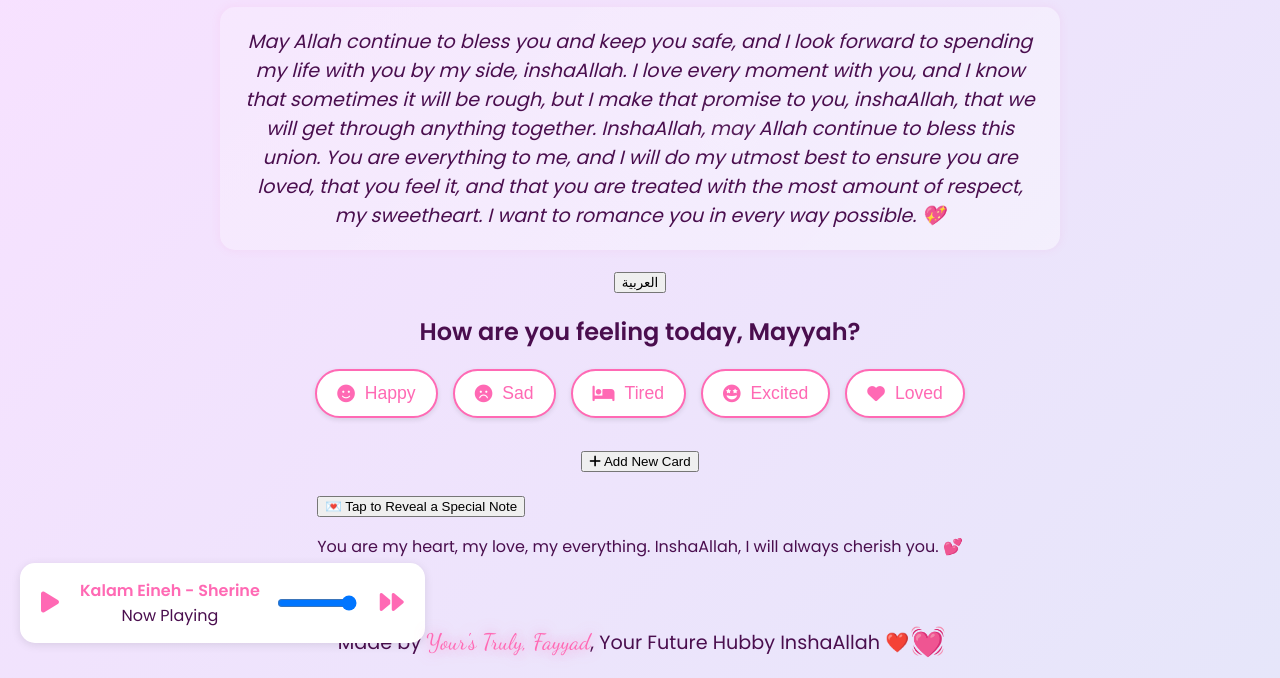
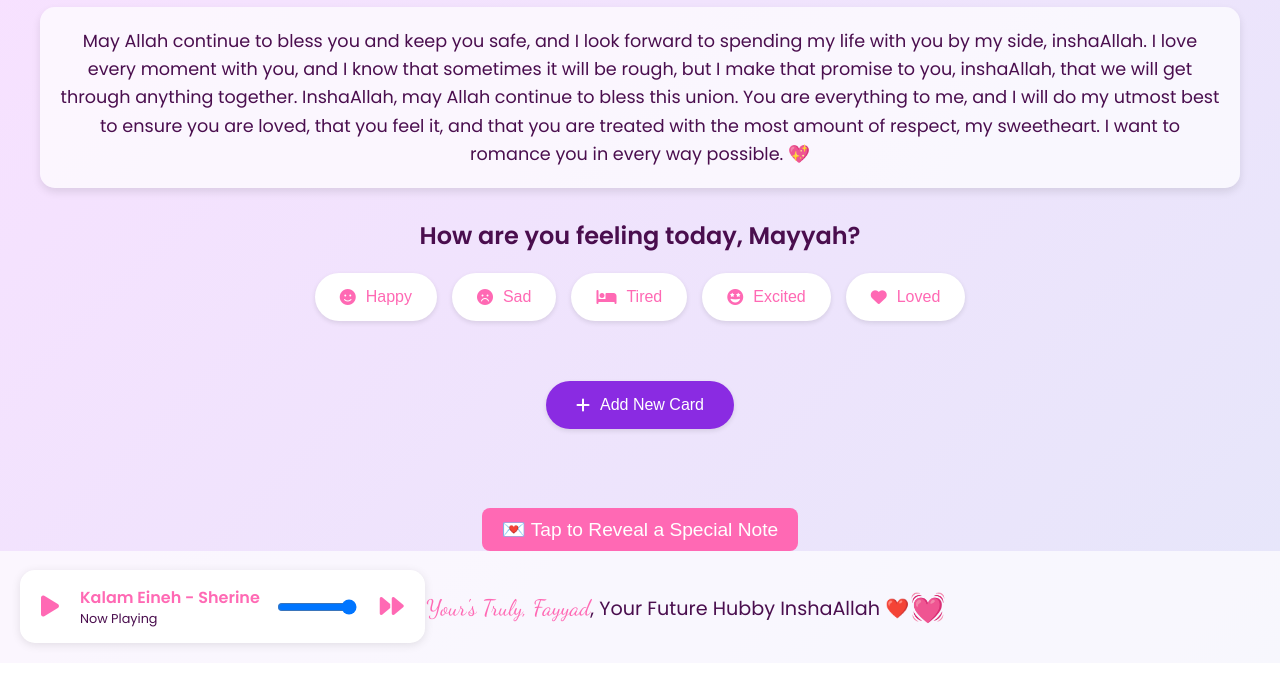
Before and after one commit to alfayyad2004/Mayyah, a plain HTML site: page index.html in a window 1280 px wide. Shown: the part 137-815 px from the top of the page. Drawn offline with nearby package versions, Linux system fonts and the light colour scheme.

Commit message:
2nd Commit

```diff
--- a/styles.css
+++ b/styles.css
@@ -7,7 +7,6 @@
   --text-color: #4a0e4e;
   --card-color: #fff;
   --hover-color: #ff1493;
-  --glow-color: rgba(255, 105, 180, 0.6);
 }
 
 body {
@@ -18,9 +17,8 @@ body {
   padding: 0;
   min-height: 100vh;
   display: flex;
-  justify-content: center;
-  align-items: center;
   flex-direction: column;
+  justify-content: space-between;
 }
 
 .container {
@@ -28,9 +26,9 @@ body {
   margin: 0 auto;
   padding: 20px;
   text-align: center;
+  flex-grow: 1;
 }
 
-/* Title */
 h1 {
   color: var(--primary-color);
   font-size: 3em;
@@ -38,71 +36,40 @@ h1 {
   text-shadow: 2px 2px 4px rgba(0, 0, 0, 0.1);
 }
 
-/* Handwritten Name Animation */
-.handwritten {
-  font-family: "Dancing Script", cursive;
-  font-size: 1.4rem;
-  color: var(--primary-color);
-  display: inline-block;
-  animation: write 3s ease-in-out forwards, glow 2s infinite alternate;
+.love-message {
+  font-size: 1.1em;
+  line-height: 1.6;
+  margin-bottom: 30px;
+  padding: 20px;
+  background-color: rgba(255, 255, 255, 0.7);
+  border-radius: 15px;
+  box-shadow: 0 4px 8px rgba(0, 0, 0, 0.1);
 }
 
-@keyframes write {
-  0% { opacity: 0; transform: translateX(-20px); }
-  100% { opacity: 1; transform: translateX(0); }
+.language-toggle {
+  position: fixed;
+  top: 20px;
+  right: 20px;
+  background-color: var(--card-color);
+  color: var(--primary-color);
+  border: none;
+  padding: 10px 15px;
+  border-radius: 20px;
+  cursor: pointer;
+  font-size: 1em;
+  transition: all 0.3s ease;
+  box-shadow: 0 2px 5px rgba(0, 0, 0, 0.1);
 }
 
-@keyframes glow {
-  0% { text-shadow: 0 0 5px var(--glow-color); }
-  100% { text-shadow: 0 0 15px var(--glow-color); }
+.language-toggle:hover {
+  background-color: var(--primary-color);
+  color: var(--card-color);
 }
 
-/* Beating Heart Animation */
-.beating-heart {
-  display: inline-block;
-  font-size: 1.4rem;
-  color: var(--hover-color);
-  animation: heartbeat 1.5s infinite;
+.mood-selector {
+  margin-bottom: 30px;
 }
 
-@keyframes heartbeat {
-  0%, 100% { transform: scale(1); }
-  50% { transform: scale(1.3); }
-}
-
-/* Sparkle Effect for Love Message */
-.love-message {
-  font-size: 1.2rem;
-  font-style: italic;
-  text-align: center;
-  max-width: 800px;
-  padding: 20px;
-  background: linear-gradient(135deg, rgba(255, 255, 255, 0.2), rgba(255, 255, 255, 0.4));
-  border-radius: 15px;
-  box-shadow: 0 0 10px rgba(255, 105, 180, 0.1);
-  position: relative;
-  overflow: hidden;
-}
-
-.love-message::after {
-  content: "";
-  position: absolute;
-  width: 60px;
-  height: 60px;
-  background: radial-gradient(circle, rgba(255, 255, 255, 0.6) 10%, transparent);
-  top: 50%;
-  left: -10px;
-  transform: translateY(-50%);
-  opacity: 0;
-  animation: sparkle 3s infinite alternate;
-}
-
-@keyframes sparkle {
-  0% { left: -10px; opacity: 0.3; }
-  100% { left: 100%; opacity: 0; }
-}
-
-/* Mood Buttons */
 .mood-buttons {
   display: flex;
   justify-content: center;
@@ -113,11 +80,11 @@ h1 {
 .mood-button {
   background-color: var(--card-color);
   color: var(--primary-color);
-  border: 2px solid var(--primary-color);
-  padding: 12px 20px;
+  border: none;
+  padding: 15px 25px;
   border-radius: 25px;
   cursor: pointer;
-  font-size: 1.1em;
+  font-size: 1em;
   transition: all 0.3s ease;
   box-shadow: 0 2px 5px rgba(0, 0, 0, 0.1);
   display: flex;
@@ -133,7 +100,6 @@ h1 {
   box-shadow: 0 4px 8px rgba(0, 0, 0, 0.2);
 }
 
-/* Love Card Flip Effect */
 .card-grid {
   display: grid;
   grid-template-columns: repeat(auto-fill, minmax(200px, 1fr));
@@ -192,7 +158,28 @@ h1 {
   text-align: center;
 }
 
-/* Music Player */
+.add-card {
+  background-color: var(--secondary-color);
+  color: var(--card-color);
+  border: none;
+  padding: 15px 30px;
+  border-radius: 25px;
+  cursor: pointer;
+  font-size: 1em;
+  transition: all 0.3s ease;
+  box-shadow: 0 2px 5px rgba(0, 0, 0, 0.1);
+  display: flex;
+  align-items: center;
+  gap: 10px;
+  margin: 0 auto;
+}
+
+.add-card:hover {
+  background-color: var(--hover-color);
+  transform: translateY(-3px);
+  box-shadow: 0 4px 8px rgba(0, 0, 0, 0.2);
+}
+
 .music-player {
   position: fixed;
   bottom: 20px;
@@ -221,6 +208,10 @@ h1 {
   color: var(--hover-color);
 }
 
+.song-info {
+  text-align: left;
+}
+
 .song-info p {
   margin: 0;
 }
@@ -230,22 +221,116 @@ h1 {
   color: var(--primary-color);
 }
 
+#nowPlaying {
+  font-size: 0.8em;
+  color: var(--text-color);
+}
+
 #volumeControl {
   width: 80px;
   cursor: pointer;
 }
 
-/* Footer */
+.hidden-note {
+  text-align: center;
+  margin-top: 20px;
+}
+
+.reveal-button {
+  background: var(--primary-color);
+  color: white;
+  border: none;
+  padding: 10px 20px;
+  font-size: 1.2rem;
+  cursor: pointer;
+  border-radius: 8px;
+  transition: background 0.3s ease, transform 0.2s ease;
+}
+
+.reveal-button:hover {
+  background: var(--hover-color);
+  transform: scale(1.05);
+}
+
+.love-note-text {
+  display: none;
+  font-size: 1.4rem;
+  font-style: italic;
+  color: var(--primary-color);
+  margin-top: 10px;
+}
+
 .footer {
   text-align: center;
-  margin-top: 30px;
+  padding: 20px;
+  background-color: rgba(255, 255, 255, 0.7);
   font-size: 1.2rem;
   color: var(--text-color);
 }
 
-/* Responsive Design */
+.handwritten {
+  font-family: "Dancing Script", cursive;
+  font-size: 1.4rem;
+  color: var(--primary-color);
+  display: inline-block;
+  animation: write 3s ease-in-out forwards;
+}
+
+@keyframes write {
+  0% { opacity: 0; transform: translateX(-20px); }
+  100% { opacity: 1; transform: translateX(0); }
+}
+
+.beating-heart {
+  display: inline-block;
+  font-size: 1.4rem;
+  color: var(--hover-color);
+  animation: heartbeat 1.5s infinite;
+}
+
+@keyframes heartbeat {
+  0%, 100% { transform: scale(1); }
+  50% { transform: scale(1.3); }
+}
+
 @media (max-width: 768px) {
   .card-grid {
     grid-template-columns: repeat(auto-fill, minmax(150px, 1fr));
   }
+
+  .music-player {
+    flex-wrap: wrap;
+    justify-content: center;
+    width: 100%;
+    left: 0;
+    bottom: 0;
+    border-radius: 15px 15px 0 0;
+  }
+
+  .love-message {
+    font-size: 1em;
+  }
+
+  .footer {
+    font-size: 1rem;
+  }
 }
+
+[dir="rtl"] {
+  direction: rtl;
+  text-align: right;
+}
+
+[dir="rtl"] .language-toggle {
+  left: 20px;
+  right: auto;
+}
+
+[dir="rtl"] .music-player {
+  right: 20px;
+  left: auto;
+}
+
+[dir="rtl"] .song-info {
+  text-align: right;
+}
```
